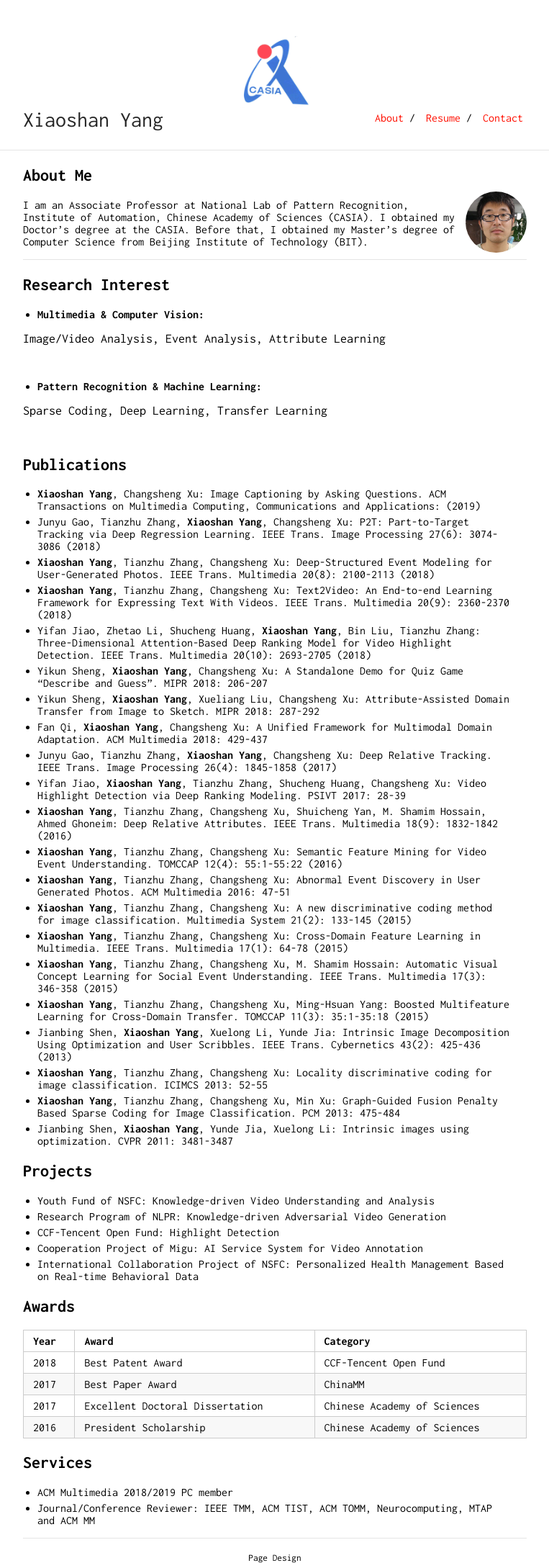
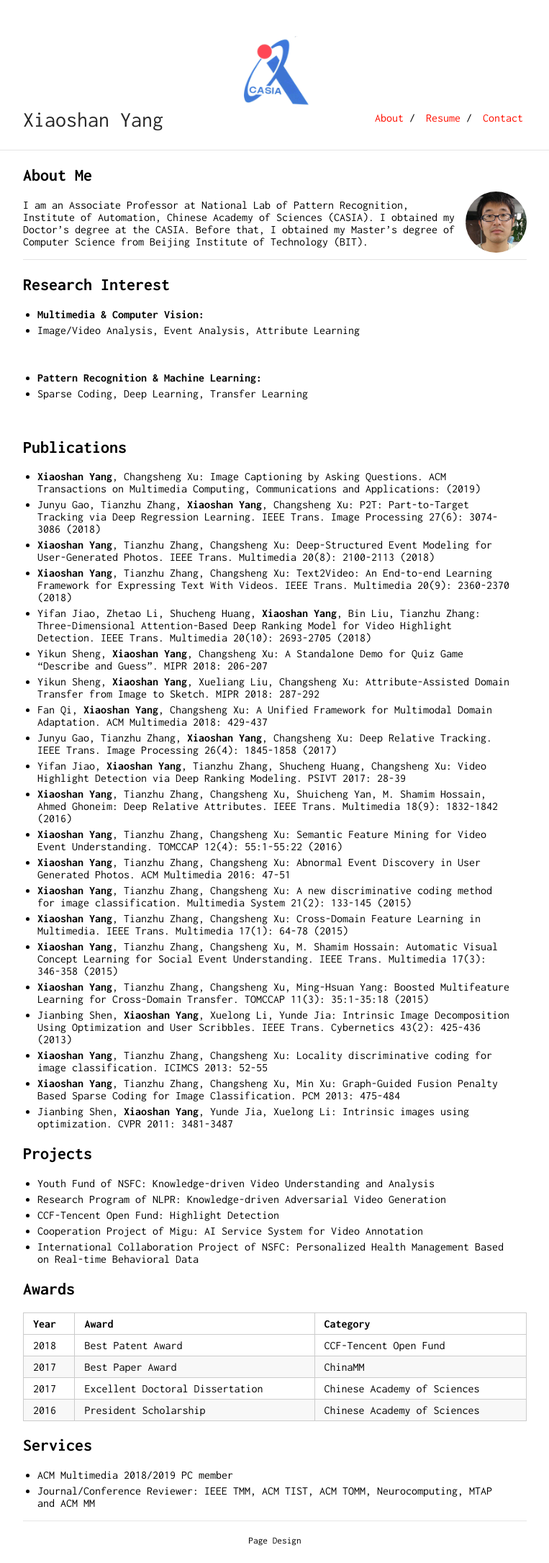
Before and after one commit to YangXS/yangxs.github.io, a Jekyll site: the page built from index.md, in a window 1280 px wide. Shown: the whole page at 72% size, without its empty margins (258-1021 px from the left). Built offline with Jekyll 4.4.1, drawn with Linux system fonts in a browser that asks for light colours; our own code applies the rules of GitHub Pages for plain Markdown files; after the commit the page ends 2147 px from its top, so only the background shows below that.

Commit message:
Update index.md

```diff
--- a/index.md
+++ b/index.md
@@ -13,9 +13,9 @@ I am an Associate Professor at National Lab of Pattern Recognition, Institute of
 ## Research Interest
 
 * **Multimedia & Computer Vision:**
-<font size="4">Image/Video Analysis, Event Analysis, Attribute Learning</font><br />
++ <font size="3">Image/Video Analysis, Event Analysis, Attribute Learning</font><br />
 * **Pattern Recognition & Machine Learning:**
-<font size="4">Sparse Coding, Deep Learning, Transfer Learning</font><br />
++ <font size="3">Sparse Coding, Deep Learning, Transfer Learning</font><br />
 
 ## Publications
 
```
